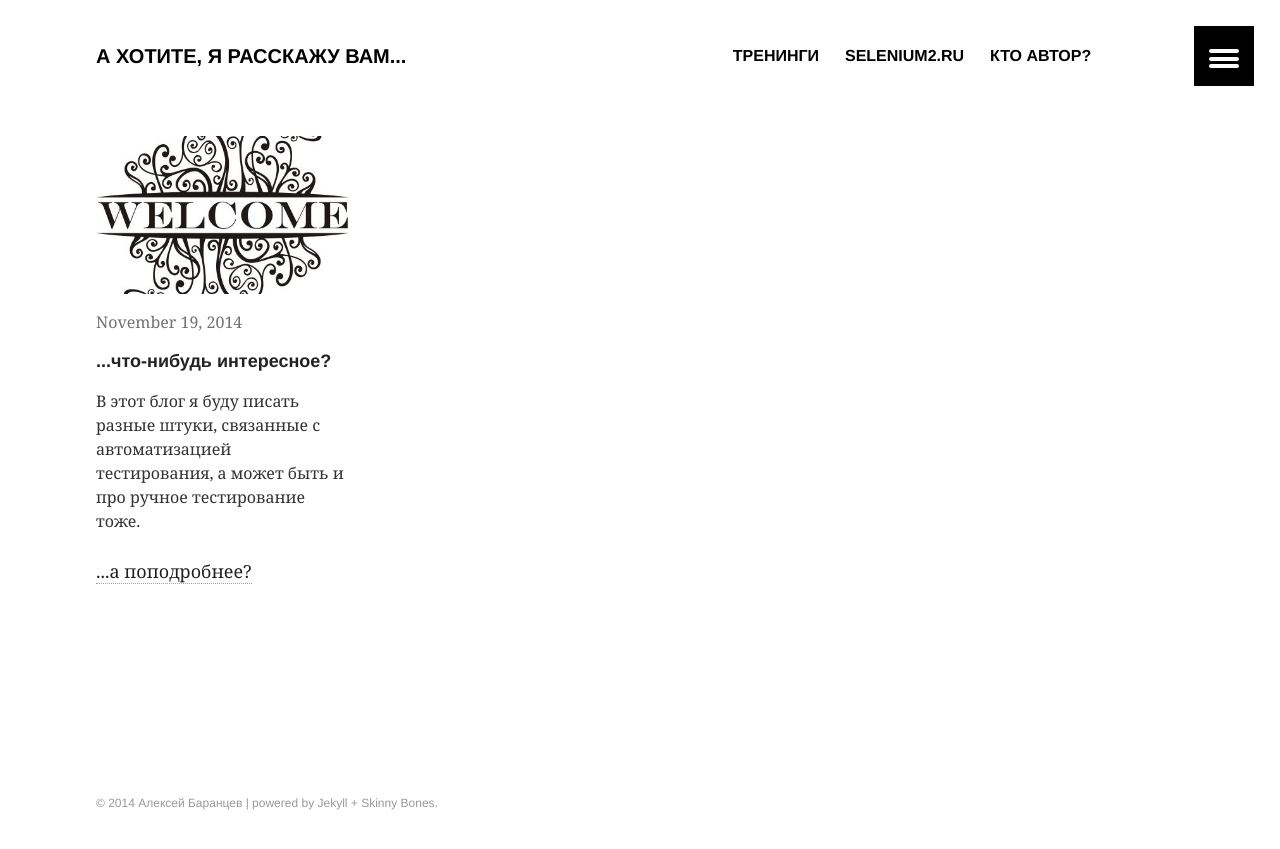
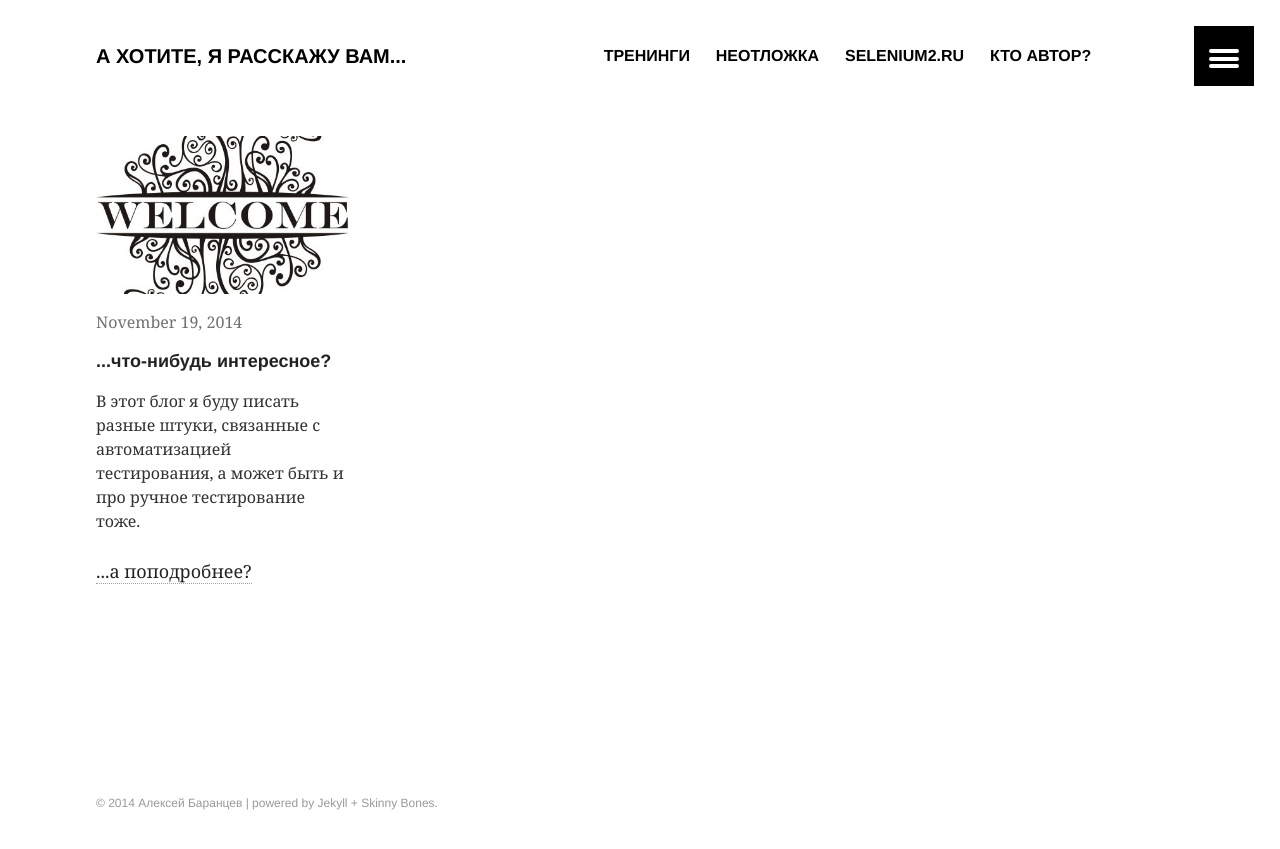
Before and after one commit to baranceva/barancev.github.io, a Jekyll site: the page built from index.md, in a window 1280 px wide. Shown: the top 849 px of the page. Built offline with Jekyll 4.4.1, drawn with Linux system fonts in a browser that asks for light colours.

Commit message:
Adding one more navigation link

```diff
--- a/_data/navigation.yml
+++ b/_data/navigation.yml
@@ -2,6 +2,9 @@
 
 - title: Тренинги
   url: http://software-testing.ru/trainings/
+
+- title: Неотложка
+  url: http://selenium2.ru/consulting.html
 
 - title: selenium2.ru
   url: http://selenium2.ru/
```
